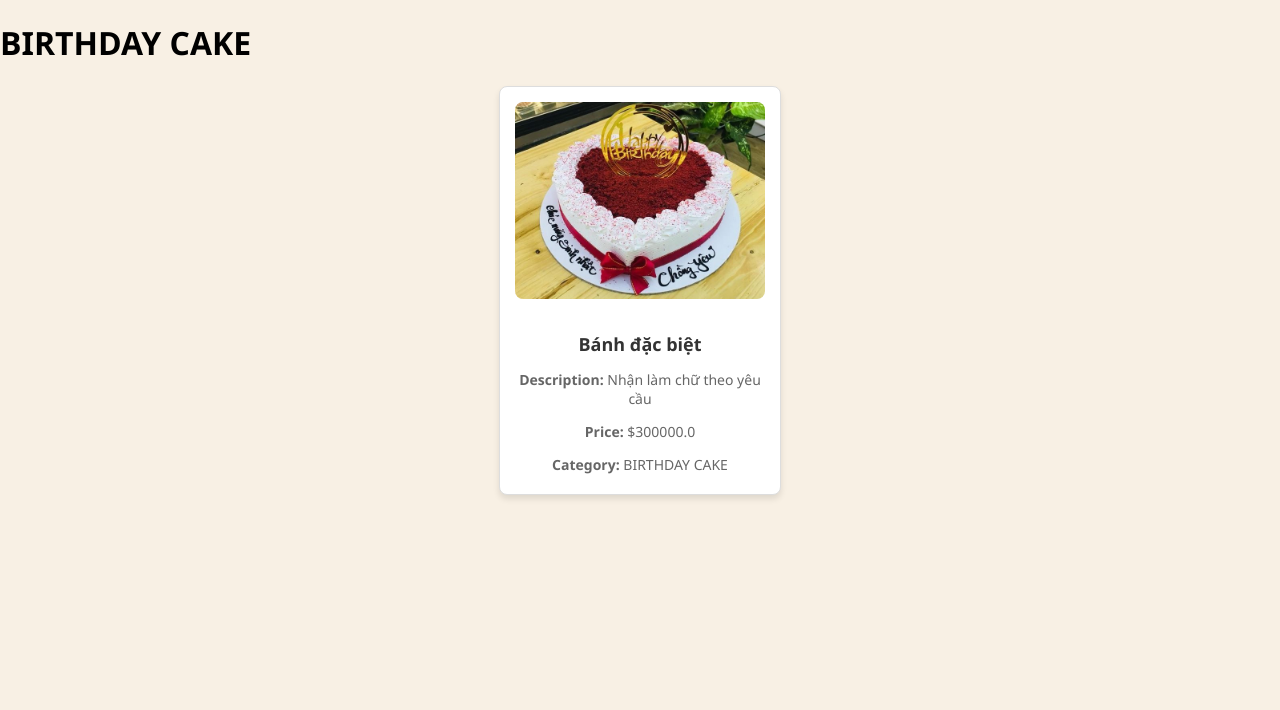
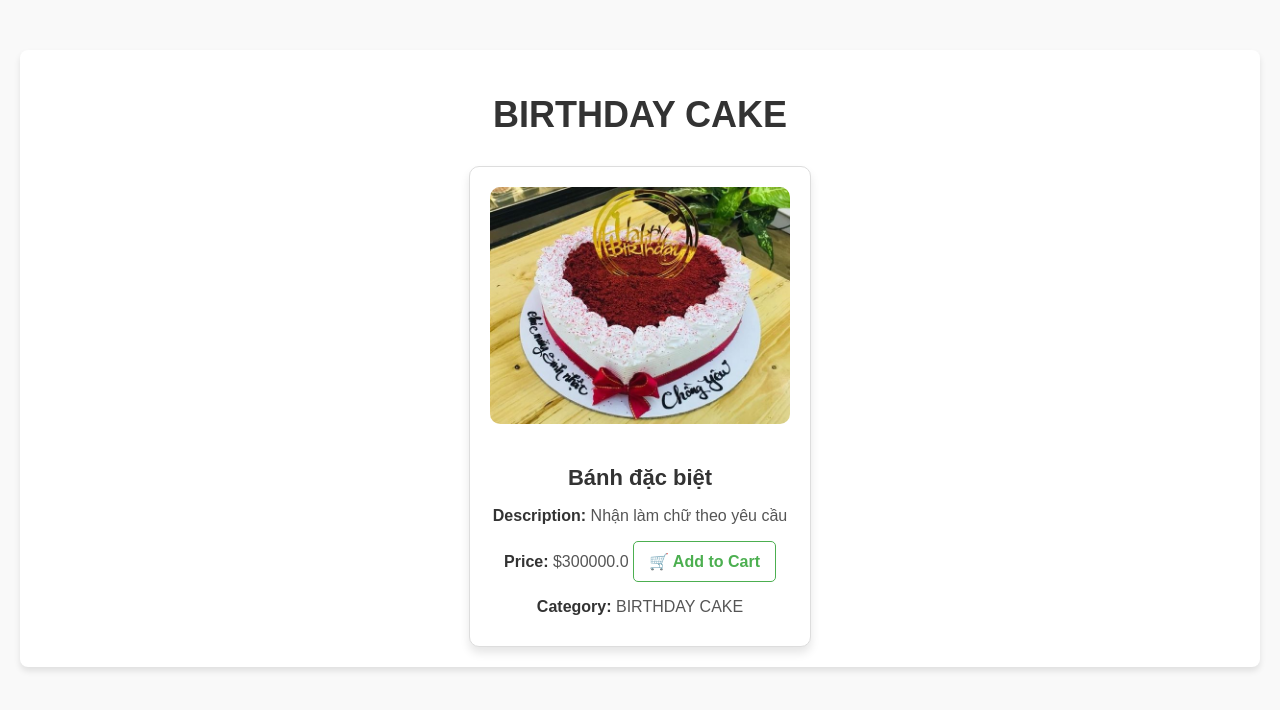
Before and after one commit to DanielDuongQuoc/Toanwebsite, a Flask app: a page that uses templates/category_products.html in a window 1280 px wide. Shown: the top 710 px of the page. Run offline with Flask 3, Linux system fonts and the light colour scheme; tables that the repository leaves empty hold one stand-in row (values such as "Sample post").

Commit message:
5/4/2025

```diff
--- a/app.py
+++ b/app.py
@@ -4,6 +4,7 @@ from flask import Flask, render_template, redirect, url_for, flash, request
 from flask_login import LoginManager, login_user, logout_user, login_required, current_user
 from manage_sql import Product,db , Role, User, Order, initialize_database
 from werkzeug.security import generate_password_hash, check_password_hash
+from flask import session, jsonify
 
 app = Flask(__name__)
 app.config['SECRET_KEY'] = 'your_secret_key'
@@ -32,6 +33,12 @@ def index():
 @app.route('/products')
 def products():
     return "<h1>Products Page</h1><p>List of products will be displayed here.</p>"
+
+@app.route('/cart')
+def cart():
+    cart = session.get('cart', {})
+    total = sum(item['price'] * item['quantity'] for item in cart.values())
+    return render_template('cart.html', cart=cart, total=total)
 
 @app.route('/account_redirect')
 def account_redirect():
@@ -222,6 +229,29 @@ def category_products(category_name):
     products = Product.query.filter_by(category=category_name).all()
     return render_template('category_products.html', products=products, category_name=category_name)
 
+@app.route('/add_to_cart/<int:product_id>', methods=['POST'])
+def add_to_cart(product_id):
+    product = Product.query.get_or_404(product_id)
+    cart = session.get('cart', {})
+
+    if str(product_id) in cart:
+        cart[str(product_id)]['quantity'] += 1
+    else:
+        cart[str(product_id)] = {
+            'name': product.name,
+            'price': product.price,
+            'quantity': 1
+        }
+
+    session['cart'] = cart
+    return jsonify({'message': f'{product.name} has been added to your cart!'})
+
+@app.route('/checkout', methods=['POST'])
+def checkout():
+    session.pop('cart', None)
+    flash('Thank you for your purchase!', 'success')
+    return redirect(url_for('index'))
+
 @app.route('/logout')
 @login_required
 def logout():
--- a/templates/category_products.html
+++ b/templates/category_products.html
@@ -6,40 +6,95 @@
     <title>{{ category_name }}</title>
     <link rel="stylesheet" href="{{ url_for('static', filename='css/style.css') }}">
     <style>
+        body {
+            font-family: Arial, sans-serif;
+            margin: 0;
+            padding: 0;
+            background-color: #f9f9f9;
+        }
+
+        .container {
+            max-width: 1200px;
+            margin: 50px auto;
+            padding: 20px;
+            background: #fff;
+            border-radius: 8px;
+            box-shadow: 0 4px 6px rgba(0, 0, 0, 0.1);
+        }
+
+        h1 {
+            text-align: center;
+            font-size: 36px;
+            font-weight: bold;
+            color: #333;
+            margin-bottom: 30px;
+        }
+
         .product-list {
             display: flex;
             flex-wrap: wrap;
-            gap: 20px;
+            gap: 30px;
             justify-content: center;
         }
 
         .product-item {
-            width: 250px;
-            padding: 15px;
+            width: 300px;
+            padding: 20px;
             background: #fff;
             border: 1px solid #ddd;
-            border-radius: 8px;
+            border-radius: 10px;
             text-align: center;
-            box-shadow: 0 4px 6px rgba(0, 0, 0, 0.1);
+            box-shadow: 0 6px 10px rgba(0, 0, 0, 0.1);
+            transition: transform 0.2s, box-shadow 0.2s;
+        }
+
+        .product-item:hover {
+            transform: translateY(-5px);
+            box-shadow: 0 8px 12px rgba(0, 0, 0, 0.15);
         }
 
         .product-item img {
             width: 100%;
             height: auto;
-            border-radius: 8px;
+            border-radius: 10px;
+            margin-bottom: 15px;
+        }
+
+        .product-item h3 {
+            font-size: 22px;
+            font-weight: bold;
+            color: #333;
+            margin-bottom: 15px;
+        }
+
+        .product-item p {
+            font-size: 16px;
+            color: #555;
             margin-bottom: 10px;
         }
 
-        .product-item h3 {
-            font-size: 18px;
+        .product-item p strong {
+            font-weight: bold;
             color: #333;
-            margin-bottom: 10px;
         }
 
-        .product-item p {
-            font-size: 14px;
-            color: #666;
-            margin-bottom: 5px;
+        .add-to-cart {
+            display: inline-flex;
+            align-items: center;
+            gap: 10px;
+            cursor: pointer;
+            color: #4CAF50;
+            font-size: 16px;
+            font-weight: bold;
+            padding: 10px 15px;
+            border: 1px solid #4CAF50;
+            border-radius: 5px;
+            transition: background-color 0.2s, color 0.2s;
+        }
+
+        .add-to-cart:hover {
+            background-color: #4CAF50;
+            color: #fff;
         }
     </style>
 </head>
@@ -52,11 +107,35 @@
                 <img src="{{ url_for('static', filename=product.image_url) }}" alt="{{ product.name }}">
                 <h3>{{ product.name }}</h3>
                 <p><strong>Description:</strong> {{ product.description }}</p>
-                <p><strong>Price:</strong> ${{ product.price }}</p>
+                <p>
+                    <strong>Price:</strong> ${{ product.price }}
+                    <span class="add-to-cart" onclick="addToCart('{{ product.id }}')">
+                        🛒 Add to Cart
+                    </span>
+                </p>
                 <p><strong>Category:</strong> {{ product.category }}</p>
             </div>
             {% endfor %}
         </div>
     </div>
+
+    <script>
+        function addToCart(productId) {
+            fetch(`/add_to_cart/${productId}`, {
+                method: 'POST',
+                headers: {
+                    'Content-Type': 'application/json',
+                },
+                body: JSON.stringify({ quantity: 1 })
+            })
+            .then(response => response.json())
+            .then(data => {
+                alert(data.message);
+            })
+            .catch(error => {
+                console.error('Error:', error);
+            });
+        }
+    </script>
 </body>
 </html>
--- a/templates/register.html
+++ b/templates/register.html
@@ -16,7 +16,7 @@
             <label for="role">Role:</label>
             <select name="role" required>
                 <option value="User">User</option>
-                <option value="Admin">Admin</option>
+
             </select>
             <button type="submit">Register</button>
         </form>
```
Also changed, not shown: templates/base.html (+87 -14 lines), templates/cart.html (added, +82 -0 lines).
